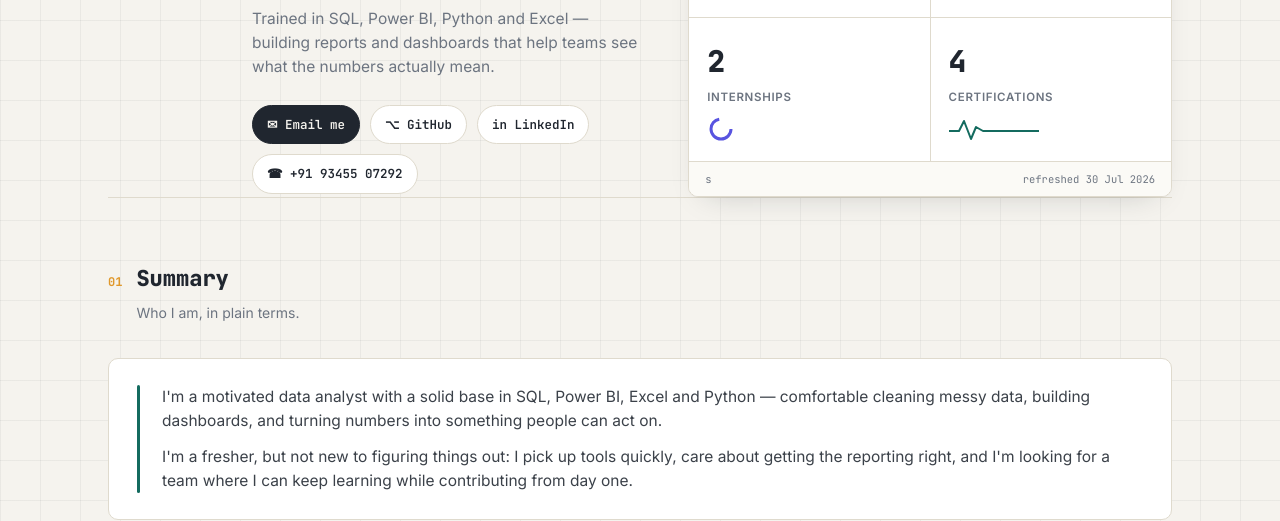
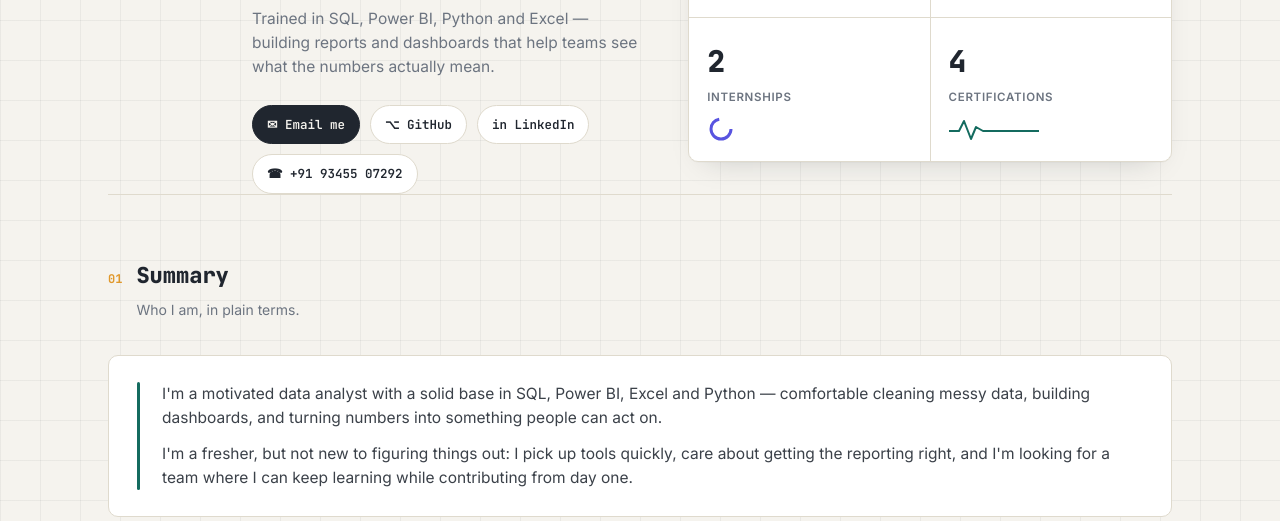
Before and after one commit to Kavinesh7-soft/Portfolio, a plain HTML site: page index.html in a window 1280 px wide. Shown: the part 300-821 px from the top of the page. Drawn offline with Linux system fonts and the light colour scheme.

Commit message:
Update index.html

```diff
--- a/index.html
+++ b/index.html
@@ -384,7 +384,7 @@
           <svg width="90" height="24" viewBox="0 0 90 24"><polyline points="0,14 10,14 15,4 22,22 27,10 34,14 90,14" fill="none" stroke="var(--teal)" stroke-width="2" stroke-linecap="round" stroke-linejoin="round"/></svg>
         </div>
       </div>
-      <div class="tile-foot"><span>s</span><span id="refreshTime"></span></div>
+
     </div>
   </section>
 
```
